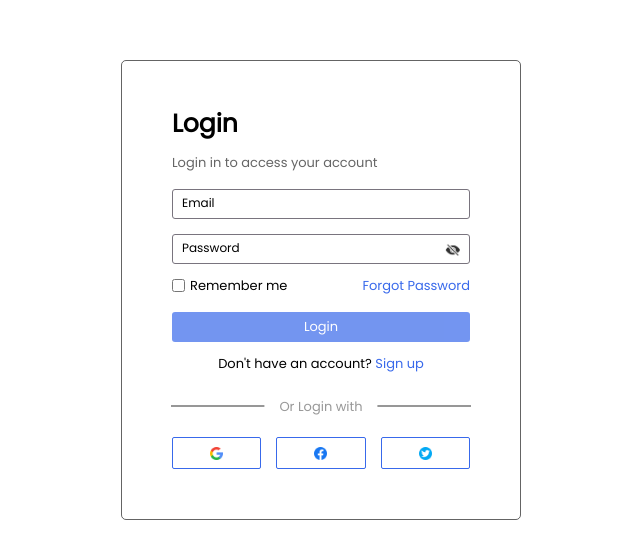
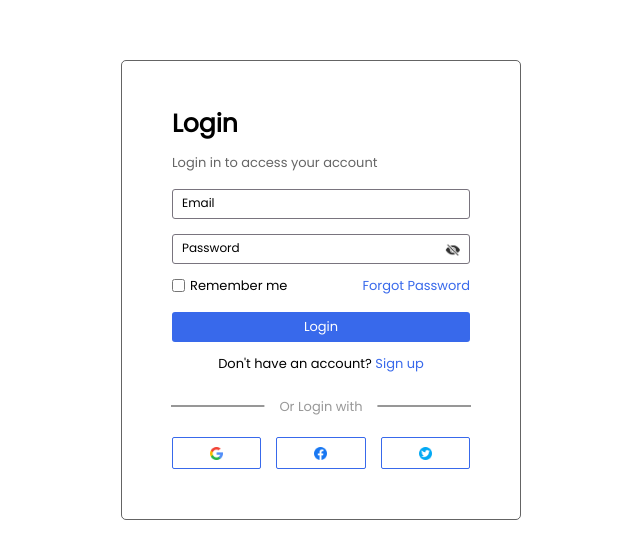
Before and after one commit to tlhalesebaeng/auth-template-frontend, a React (Vite) app in the folder frontend/: page / in a window 1280 px wide. Shown: the part 110-668 px from the top of the page, without its empty margins (319-959 px from the left). Built offline with nearby package versions, Linux system fonts and the light colour scheme; no server answers.

Commit message:
renaming

```diff
--- a/frontend/src/pages/authPages/Login.jsx
+++ b/frontend/src/pages/auth-pages/Login.jsx
@@ -115,8 +115,8 @@ export default function Login() {
                 >
                     {error && !isLoading && <Error errorMessage={error} />}
                     <Button
-                        onClick={handleLogin}
-                        disabledButton={isLoading ? true : disabledButton}
+                        onClick={() => navigate('/home')}
+                        disabledButton={false}
                     >
                         {isLoading ? 'Loading...' : 'Login'}
                     </Button>
```
Also changed, not shown: frontend/src/App.jsx (+6 -6 lines), frontend/src/components/main-components/Home.css (added), frontend/src/components/main-components/Home.jsx (renamed from frontend/src/components/app-components/Home.jsx), frontend/src/pages/auth-pages/CodeVerification.jsx (renamed from frontend/src/pages/authPages/CodeVerification.jsx), frontend/src/pages/auth-pages/ForgotPassword.jsx (renamed from frontend/src/pages/authPages/ForgotPassword.jsx), frontend/src/pages/auth-pages/ResetPassword.jsx (renamed from frontend/src/pages/authPages/ResetPassword.jsx), frontend/src/pages/auth-pages/Signup.jsx (renamed from frontend/src/pages/authPages/Signup.jsx).
